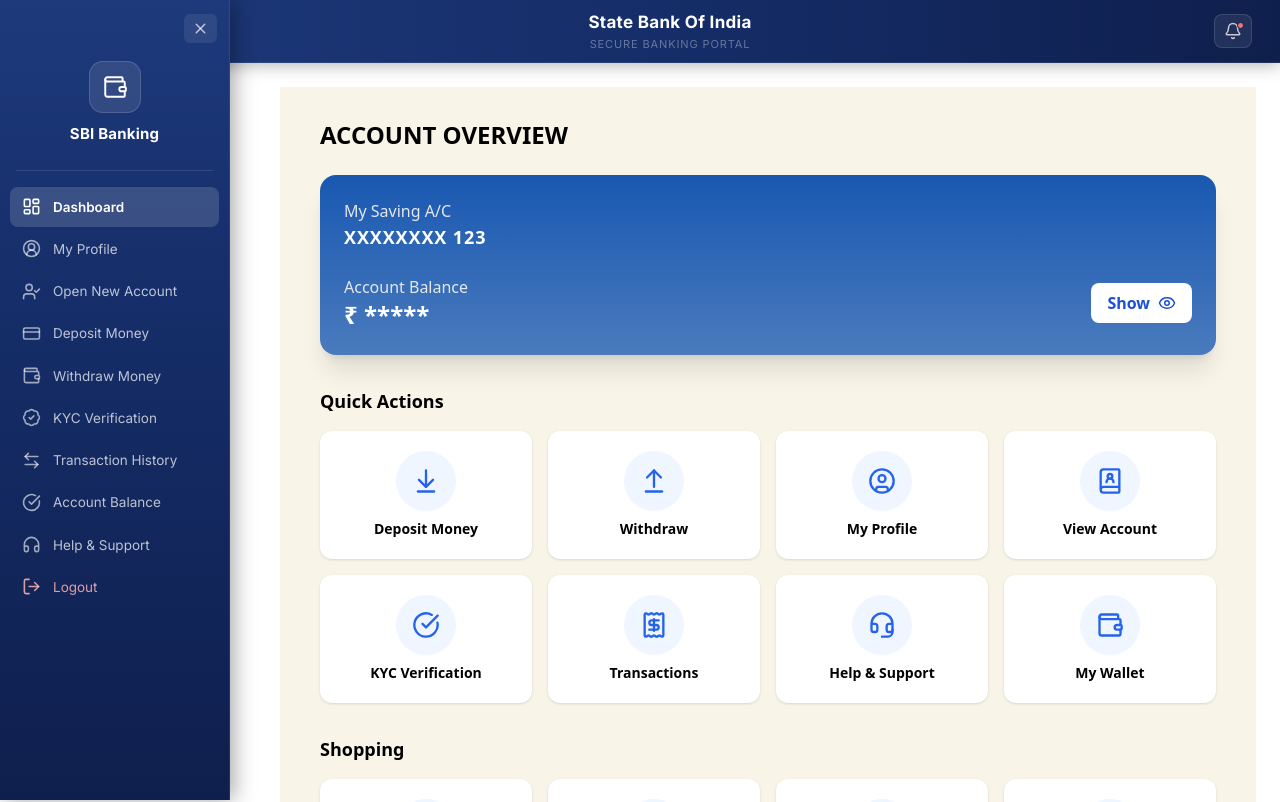
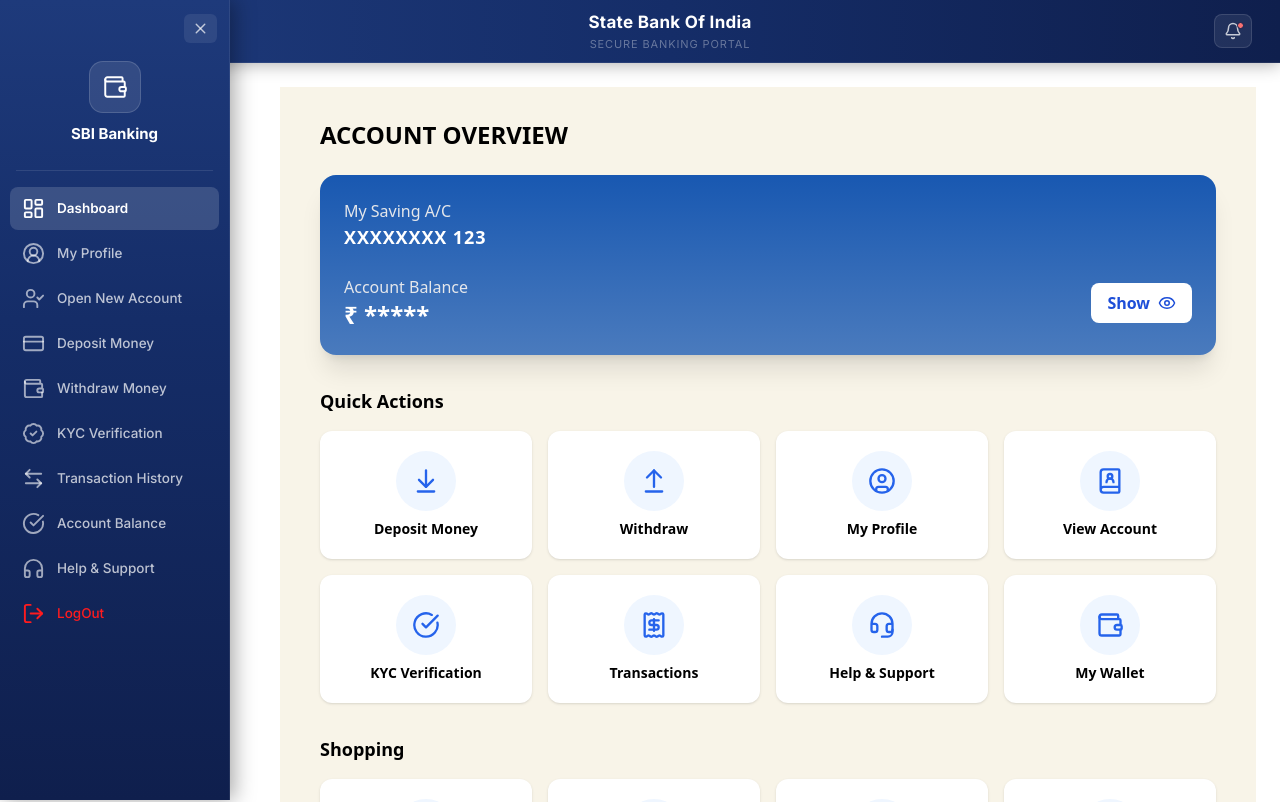
Before and after one commit to ChetanPatil0203/Bank_Frontend-, a React (Create React App) app in the folder frontend/: page /dashboard in a window 1280 px wide. Shown: the top 802 px of the page. Built offline with nearby package versions, Linux system fonts and the light colour scheme.

Commit message:
Update Dashboard UI

```diff
--- a/frontend/src/components/Dashboard/Dashboard.jsx
+++ b/frontend/src/components/Dashboard/Dashboard.jsx
@@ -19,16 +19,16 @@
   const [isOpen, setIsOpen] = useState(true);
 
   const menuItems = [
-    { name: "Dashboard",          icon: <LayoutDashboard size={19} />, path: "/dashboard" },
-    { name: "My Profile",         icon: <CircleUserRound size={19} />, path: "/profile" },
-    { name: "Open New Account",   icon: <UserCheck size={19} />,       path: "/open-account" },
-    { name: "Deposit Money",      icon: <CreditCard size={19} />,      path: "/deposit" },
-    { name: "Withdraw Money",     icon: <Wallet size={19} />,          path: "/withdraw" },
-    { name: "KYC Verification",   icon: <BadgeCheckIcon size={19} />,  path: "/kyc" },
-    { name: "Transaction History",icon: <ArrowLeftRight size={19} />,  path: "/transactions" },
-    { name: "Account Balance",    icon: <CheckCircle size={19} />,     path: "/balance" },
-    { name: "Help & Support",     icon: <Headphones size={19} />,      path: "/helpsupport" },
-    { name: "Logout",             icon: <LogOut size={19} />,          path: "/logout" },
+    { name: "Dashboard", icon: <LayoutDashboard size={23} />, path: "/dashboard" },
+    { name: "My Profile", icon: <CircleUserRound size={23} />, path: "/profile" },
+    { name: "Open New Account", icon: <UserCheck size={23} />, path: "/open-account" },
+    { name: "Deposit Money", icon: <CreditCard size={23} />, path: "/deposit" },
+    { name: "Withdraw Money", icon: <Wallet size={23} />, path: "/withdraw" },
+    { name: "KYC Verification", icon: <BadgeCheckIcon size={23} />, path: "/kyc" },
+    { name: "Transaction History", icon: <ArrowLeftRight size={23} />, path: "/transactions" },
+    { name: "Account Balance", icon: <CheckCircle size={23} />, path: "/balance" },
+    { name: "Help & Support", icon: <Headphones size={23} />, path: "/helpsupport" },
+    { name: "LogOut", icon: <LogOut size={23} />, path: "/logout" },
   ];
 
   return (
@@ -50,14 +50,8 @@
         fontFamily: "'Inter', sans-serif",
       }}
     >
-      <link href="https://fonts.googleapis.com/css2?family=Inter:wght@400;500;600;700&display=swap" rel="stylesheet" />
-
-      {/* Close / Toggle Button — top right */}
-      <div style={{
-        display: "flex",
-        justifyContent: "flex-end",
-        padding: "14px 12px 8px",
-      }}>
+      {/* Toggle Button */}
+      <div style={{ display: "flex", justifyContent: "flex-end", padding: "14px 12px 8px" }}>
         <button
           onClick={() => setIsOpen(!isOpen)}
           style={{
@@ -76,8 +70,9 @@
         </button>
       </div>
 
-      {/* Logo / Brand */}
-      <div style={{
+      {/* Logo */}
+      <div
+        style={{
           display: "flex",
           flexDirection: "column",
           alignItems: "center",
@@ -86,9 +81,10 @@
           transition: "opacity 0.2s",
           overflow: "hidden",
           whiteSpace: "nowrap",
-      }}>
-        {/* Wallet Icon */}
-        <div style={{
+        }}
+      >
+        <div
+          style={{
             width: 52,
             height: 52,
             borderRadius: 14,
@@ -98,37 +94,37 @@
             alignItems: "center",
             justifyContent: "center",
             marginBottom: 10,
-        }}>
+          }}
+        >
           <Wallet size={26} color="#ffffff" strokeWidth={1.8} />
         </div>
-        <span style={{
-          color: "#ffffff",
-          fontWeight: 700,
-          fontSize: 15,
-          letterSpacing: 0.2,
-        }}>
+
+        <span style={{ color: "#ffffff", fontWeight: 700, fontSize: 15 }}>
           SBI Banking
         </span>
       </div>
 
       {/* Divider */}
-      <div style={{
+      <div
+        style={{
           height: 1,
           background: "rgba(255,255,255,0.1)",
           margin: "0 16px 12px",
           opacity: isOpen ? 1 : 0,
-      }} />
+        }}
+      />
 
-      {/* Menu Items */}
-      <nav style={{
+      {/* Menu Items (Scroll Removed) */}
+      <nav
+        style={{
           flex: 1,
           display: "flex",
           flexDirection: "column",
           gap: 2,
           padding: "4px 10px",
-        overflowY: "auto",
-        overflowX: "hidden",
-      }}>
+          overflow: "hidden",   // ✅ Scroll bar removed
+        }}
+      >
         {menuItems.map((item, index) => {
           const active = location.pathname === item.path;
           const isLogout = item.path === "/logout";
@@ -145,53 +141,56 @@
                 borderRadius: 8,
                 textDecoration: "none",
                 color: isLogout
-                  ? "rgba(255,180,180,0.85)"
+                  ? "#ff1b1e"     // 🔴 Red text
                   : active
                   ? "#ffffff"
                   : "rgba(255,255,255,0.72)",
-                background: active
+                background: isLogout
+                  ? ""
+                  : active
                   ? "rgba(255,255,255,0.15)"
                   : "transparent",
-                fontWeight: active ? 600 : 400,
+                fontWeight: active ? 600 : 500,
                 fontSize: 13.5,
-                transition: "background 0.18s, color 0.18s",
+                transition: "all 0.18s ease",
                 whiteSpace: "nowrap",
-                overflow: "hidden",
-                flexShrink: 0,
               }}
-              onMouseEnter={e => {
-                if (!active) e.currentTarget.style.background = "rgba(255,255,255,0.08)";
+              onMouseEnter={(e) => {
+                if (isLogout) {
+                  e.currentTarget.style.background = "rgba(255,77,79,0.22)";
+                } else if (!active) {
+                  e.currentTarget.style.background = "rgba(255,255,255,0.08)";
+                }
               }}
-              onMouseLeave={e => {
-                if (!active) e.currentTarget.style.background = "transparent";
+              onMouseLeave={(e) => {
+                if (isLogout) {
+                  e.currentTarget.style.background = "";
+                } else if (!active) {
+                  e.currentTarget.style.background = "transparent";
+                }
               }}
             >
               {/* Icon */}
-              <span style={{
-                flexShrink: 0,
+              <span
+                style={{
                   color: isLogout
-                  ? "rgba(255,180,180,0.85)"
+                    ? "#ff1b1e"   // 🔴 Red icon
                     : active
                     ? "#ffffff"
                     : "rgba(255,255,255,0.6)",
                   display: "flex",
                   alignItems: "center",
-              }}>
+                }}
+              >
                 {item.icon}
               </span>
 
-              {/* Label */}
-              {isOpen && (
-                <span style={{ overflow: "hidden", textOverflow: "ellipsis" }}>
-                  {item.name}
-                </span>
-              )}
+              {isOpen && <span>{item.name}</span>}
             </Link>
           );
         })}
       </nav>
 
-      {/* Bottom padding */}
       <div style={{ height: 16 }} />
     </aside>
   );
```
Lines whose indentation alone changed are shown as unchanged.
